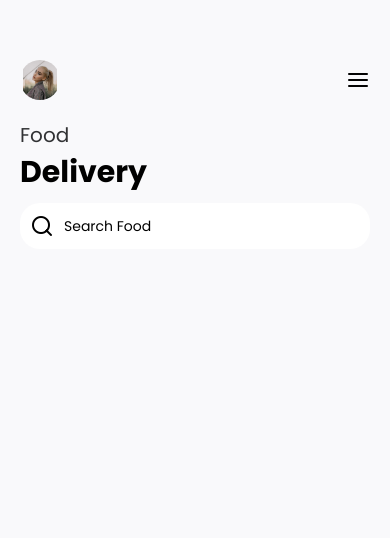
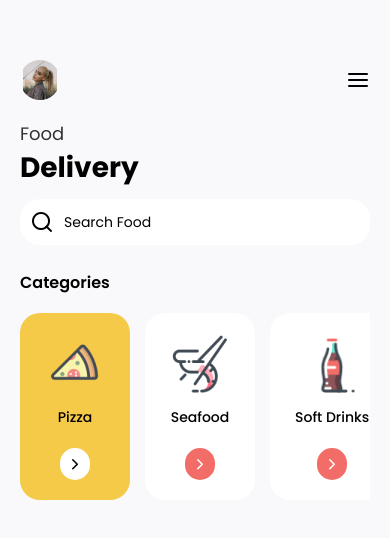
Before and after one commit to makdoom/FoodDeliveryUI, a React Native app: screen /Home in a window 390 px wide. Shown: the top 538 px of the page. Built offline with nearby package versions, Linux system fonts and the light colour scheme.

Commit message:
added category card component

```diff
--- /dev/null
+++ b/assets/data/CategoryCard.js
@@ -0,0 +1,57 @@
+import { Image, StyleSheet, Text, View } from "react-native";
+import React from "react";
+import Feather from "react-native-vector-icons/Feather";
+import colors from "../colors/colors";
+
+const CategoryCard = ({ item }) => {
+  return (
+    <View
+      style={[
+        styles.cardContainer,
+        { backgroundColor: item.selected ? colors.primary : colors.white },
+      ]}
+    >
+      <Image source={item.image} style={styles.dishImage} resizeMode="cover" />
+      <Text style={styles.title}>{item.title}</Text>
+      <View
+        style={[
+          styles.iconContainer,
+          { backgroundColor: item.selected ? colors.white : colors.secondary },
+        ]}
+      >
+        <Feather
+          name="chevron-right"
+          size={18}
+          color={item.selected ? colors.black : colors.white}
+        />
+      </View>
+    </View>
+  );
+};
+
+export default CategoryCard;
+
+const styles = StyleSheet.create({
+  cardContainer: {
+    marginTop: 10,
+    alignItems: "center",
+    padding: 20,
+    paddingHorizontal: 25,
+    borderRadius: 20,
+    marginRight: 15,
+    marginBottom: 10,
+    elevation: 10,
+    shadowColor: "#bbb",
+  },
+  dishImage: {
+    marginBottom: 14,
+  },
+  title: {
+    fontFamily: "PoppinsMedium",
+  },
+  iconContainer: {
+    marginTop: 20,
+    padding: 6,
+    borderRadius: 50,
+  },
+});
--- a/assets/data/categoriesData.js
+++ b/assets/data/categoriesData.js
@@ -1,20 +1,26 @@
 const categoriesData = [
   {
-    id: '1',
-    image: require('../images/pizza-icon.png'),
-    title: 'Pizza',
+    id: "1",
+    image: require("../images/pizza-icon.png"),
+    title: "Pizza",
     selected: true,
   },
   {
-    id: '2',
-    image: require('../images/shrimp-icon.png'),
-    title: 'Seafood',
+    id: "2",
+    image: require("../images/shrimp-icon.png"),
+    title: "Seafood",
     selected: false,
   },
   {
-    id: '3',
-    image: require('../images/soda-icon.png'),
-    title: 'Soft Drinks',
+    id: "3",
+    image: require("../images/soda-icon.png"),
+    title: "Soft Drinks",
+    selected: false,
+  },
+  {
+    id: "4",
+    image: require("../images/noodles.png"),
+    title: "Chineese",
     selected: false,
   },
 ];
--- a/components/Categories.js
+++ b/components/Categories.js
@@ -0,0 +1,36 @@
+import { FlatList, StyleSheet, Text, View } from "react-native";
+import React from "react";
+import categoriesData from "../assets/data/categoriesData";
+import CategoryCard from "../assets/data/CategoryCard";
+
+const Categories = () => {
+  return (
+    <View style={styles.categoriesContainer}>
+      <Text style={styles.title}>Categories</Text>
+
+      <View style={styles.categoriesListContainer}>
+        <FlatList
+          data={categoriesData}
+          keyExtractor={(item) => item.id}
+          renderItem={({ item }) => <CategoryCard item={item} />}
+          horizontal={true}
+        />
+      </View>
+    </View>
+  );
+};
+
+export default Categories;
+
+const styles = StyleSheet.create({
+  categoriesContainer: {
+    marginTop: 25,
+  },
+  title: {
+    fontSize: 16,
+    fontFamily: "PoppinsSemiBold",
+  },
+  categoriesListContainer: {
+    paddingVertical: 8,
+  },
+});
--- a/components/Searchbar.js
+++ b/components/Searchbar.js
@@ -15,7 +15,7 @@ export default Searchbar;
 
 const styles = StyleSheet.create({
   searchbarContainer: {
-    marginTop: 8,
+    marginTop: 10,
     flexDirection: "row",
     alignItems: "center",
     backgroundColor: "#fff",
--- a/screens/Home.js
+++ b/screens/Home.js
@@ -3,6 +3,7 @@ import React from "react";
 import Feather from "react-native-vector-icons/Feather";
 import colors from "../assets/colors/colors";
 import Searchbar from "../components/Searchbar";
+import Categories from "../components/Categories";
 
 const Home = () => {
   return (
@@ -23,7 +24,11 @@ const Home = () => {
           <Text style={styles.title}>Delivery</Text>
         </View>
 
+        {/* Searchbar */}
         <Searchbar />
+
+        {/* Categories */}
+        <Categories />
       </SafeAreaView>
     </View>
   );
@@ -53,13 +58,13 @@ const styles = StyleSheet.create({
     marginTop: 20,
   },
   subtitle: {
-    fontSize: 20,
+    fontSize: 18,
     fontFamily: "PoppinsRegular",
     fontWeight: "300",
     color: colors.textDark,
   },
   title: {
-    fontSize: 30,
+    fontSize: 28,
     fontFamily: "PoppinsBold",
   },
 });
```
Also changed, not shown: assets/images/noodles.png (added).
